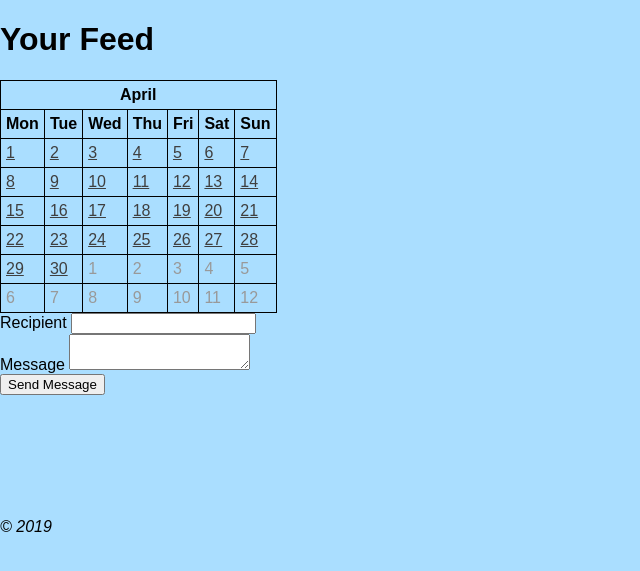
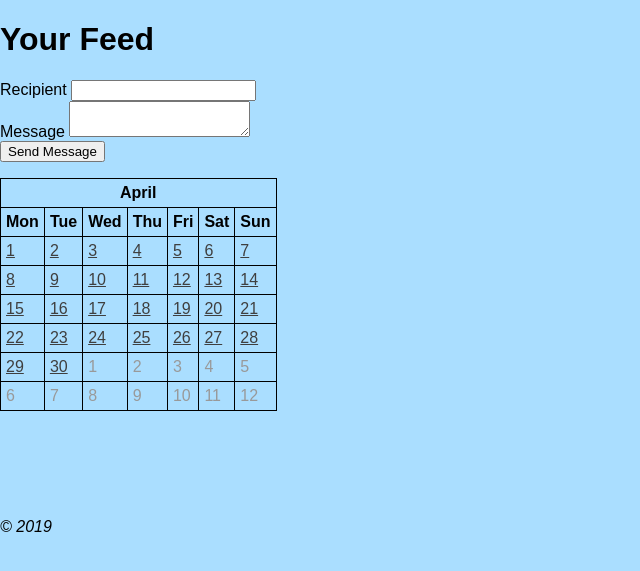
Before and after one commit to Tyler-Arnold/student-forum, a CodeIgniter app: page /database/ in a window 1280 px wide. Shown: the part 157-728 px from the top of the page, without its empty margins (0-640 px from the left). Run offline with CodeIgniter, Linux system fonts and the light colour scheme; the visitor is signed in with stand-in values (Sample User, id 1); data that the repository does not hold is empty.

Commit message:
Moved a single line and gave up on CSS

```diff
--- a/application/controllers/Feed.php
+++ b/application/controllers/Feed.php
@@ -26,7 +26,6 @@
 
             // PAGE LOADING
             $this->load->view('templates/header', $data); //load header
-            $this->load->view('pages/calendar', $data); //load calendar
 
             if ($this->form_validation->run() === FALSE) { // form failed validation
               $this->load->view('pages/message-box', $data); //load message box
@@ -35,6 +34,7 @@
               $this->feed_model->send_message(); // call function in model to put validated data into database
               redirect($this->uri->uri_string());
             }
+            $this->load->view('pages/calendar', $data); //load calendar
 
             $this->load->view('pages/feed', $data); //load feed
             $this->load->view('templates/footer', $data); //load footer
--- a/css/default.css
+++ b/css/default.css
@@ -12,12 +12,12 @@
 	display: grid;
 }
 
-.grid-container {
+/* .grid-container {
 	grid-template-areas:
 		'title title title'
 		'send-message send-message calendar'
 		'feed feed calendar';
-}
+} */
 
 nav.main-nav ul {
 	list-style-type: none;
@@ -48,11 +48,11 @@
   ul.topnav li {float: none;}
 }
 
-nav.topnav { grid-area: nav; }
+/* nav.topnav { grid-area: nav; }
 .title { grid-area: title; }
 .calendar { grid-area: calendar; }
 .message-box { grid-area: send-message; }
-.feed { grid-area: feed; }
+.feed { grid-area: feed; } */
 
 table.greyGridTable {
   border: 2px solid #FFFFFF;
```
